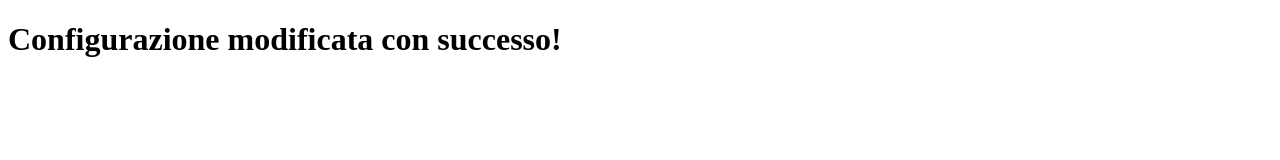
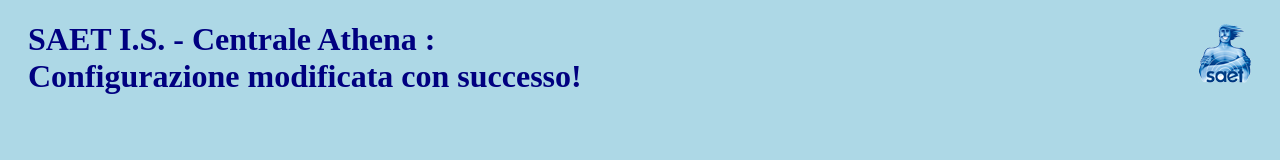
Before and after one commit to simoneantonietta/athenaWebserver, a plain HTML site: page webserver/serverroot/successChange.html in a window 1280 px wide. Drawn offline with Linux system fonts and the light colour scheme.

Commit message:
POST da testare

```diff
--- a/webserver/serverroot/successChange.html
+++ b/webserver/serverroot/successChange.html
@@ -2,9 +2,21 @@
 
 <html>
   <head>
+    <link rel="stylesheet" href="style.css">
     <title>Saet I.S. || Athena</title>
   </head>
   <body>
-    <h1>Configurazione modificata con successo!</h1>
+    <h1>
+      <div class="row">
+        <div class="column">
+          SAET I.S. - Centrale Athena : Configurazione modificata con successo!
+        </div>
+        <div class="column">
+          <a href="index.html">
+            <img src="favicon.ico" alt="descriptive text" style="float: right; margin-right: 15px;">
+          </a>
+        </div>
+      </div>
+    </h1>
   </body>
 </html>
```
Also changed, not shown: 3 other files.
